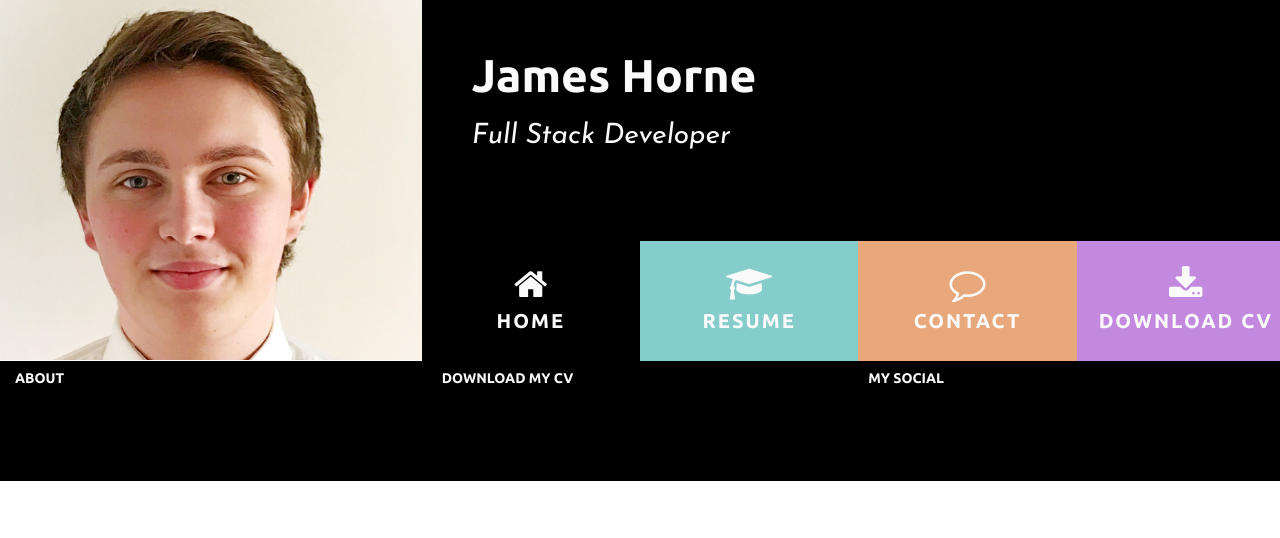
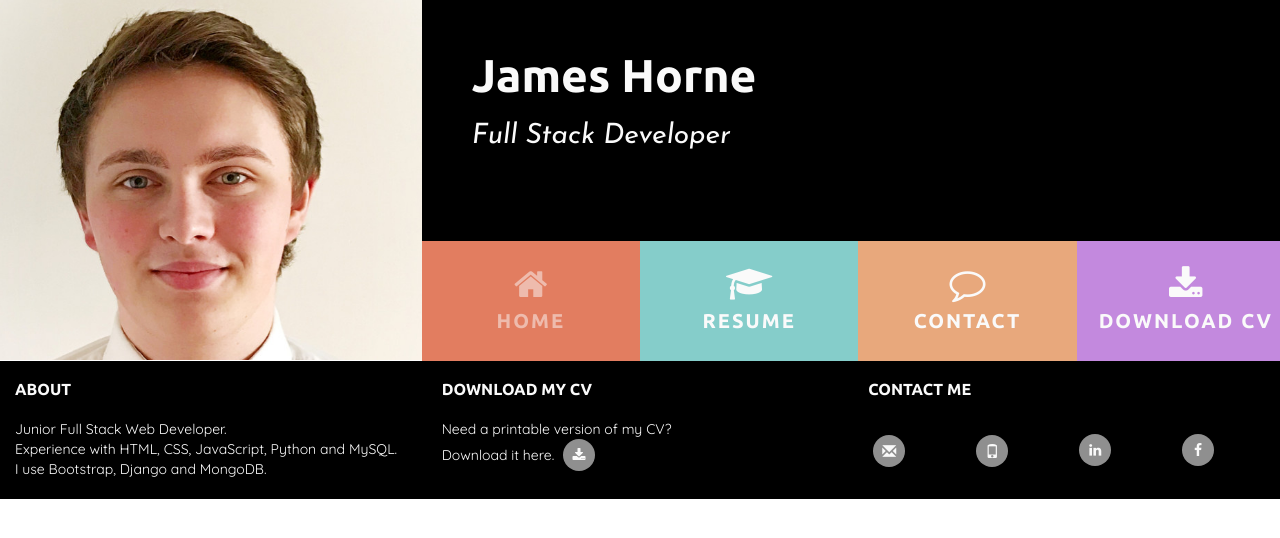
Before and after one commit to james99h39/mini-project-1, a plain HTML site: page index.html in a window 1280 px wide. Drawn offline with nearby package versions, Linux system fonts and the light colour scheme.

Commit message:
commit 3

```diff
--- a/assets/css/style.css
+++ b/assets/css/style.css
@@ -1,4 +1,4 @@
-@import url('https://fonts.googleapis.com/css?family=Ubuntu:700|Josefin+Sans:400i|Quicksand');
+@import url('https://fonts.googleapis.com/css?family=Ubuntu:700|Josefin+Sans:400i|Quicksand:400,700');
 
 body {
     color: #fafafa;
@@ -16,6 +16,7 @@ body {
 
 .quicksand {
     font-family: 'Quicksand', sans-serif;
+    font-weight: 400;
     color: #fafafa;
 }
 
@@ -92,8 +93,8 @@ header {
     background-color: #c389de;
 }
 
-#nav-current {
-    background-color: #000;
+.nav-current {
+    opacity: 0.5;
 }
 
 #nav {
@@ -169,6 +170,87 @@ footer {
     margin: 0px;
 }
 
+h5 {
+    font-size: 16px;
+    text-align: left;
+    padding-top: 10px;
+}
+
+footer a {
+    text-decoration: none;
+    color: #fafafa;
+    text-align: center;
+}
+
+.inline-block {
+    display: inline-block;
+    padding-top: 10px;
+    padding-bottom: 10px;
+}
+
+.list-inline {
+    padding-left: 15px;
+}
+
+footer .fa-download {
+    width: 32px;
+    height: 32px;
+    padding: 12px 0;
+    margin-left: 5px;
+    border-radius: 50%;
+    color: #fafafa;
+    text-align: center;
+    line-height: 8px;
+    background-color: #8f8f8f;
+}
+
+footer .cv {
+    padding-top: 5px;
+}
+
+footer .social-links {
+    padding-top: 25px;
+}
+
+footer .glyphicon-envelope, .glyphicon-phone, .fa-linkedin, .fa-facebook {
+    color: #fafafa;
+    font-size: 14px;
+    text-align: center;
+}
+
+footer i:hover {
+    background-color: #fafafa;
+    color: #ff7700;
+    width: 37px;
+    height: 37px;
+    line-height: 14px;
+    transition: all 0.35s ease-in-out;
+}
+
+.social-links {
+    padding-bottom: 10px;
+}
+
+.social-links li a i {
+    width: 32px;
+    height: 32px;
+    padding: 12px 0;
+    border-radius: 50%;
+    color: #fafafa;
+    text-align: center;
+    line-height: 8px;
+    background-color: #8f8f8f;
+}
+
+.social-links li a i:hover {
+    background-color: #fafafa;
+    color: #ff7700;
+    width: 37px;
+    height: 37px;
+    line-height: 14px;
+    transition: all 0.35s ease-in-out;
+}
+
 
 
 /* ---------------               .footer               --------------- */
--- a/index.html
+++ b/index.html
@@ -37,8 +37,8 @@
                 </div>
                 <div class="row">
                     <ul id="nav" class="list-inline clearfix ubuntu">
-                        <li class="col-xs-6 col-sm-3 nav nav-home float" id="nav-current">
-                            <a href="index.html"><i class="fa fa-home" aria-hidden="true"></i><span>Home</span></a>
+                        <li class="col-xs-6 col-sm-3 nav nav-home float">
+                            <a href="index.html"><i class="fa fa-home nav-current" aria-hidden="true"></i><span class="nav-current">Home</span></a>
                         </li>
                         <li class="col-xs-6 col-sm-3 nav nav-resume float">
                             <a href="#"><i class="fa fa-graduation-cap" aria-hidden="true"></i><span>Resume</span></a>
@@ -76,23 +76,38 @@
 
 
 
-    <footer class="container-fluid" style="background-color:#000;">
+    <footer class="container-fluid">
         <div class="row">
             <div class="col-sm-4">
                 <h5 class="uppercase ubuntu">
                     About
                 </h5>
+                <p class="inline-block quicksand">
+                    Junior Full Stack Web Developer.
+                    <br>Experience with HTML, CSS, JavaScript, Python and MySQL.
+                    <br>I use Bootstrap, Django and MongoDB.
+                </p>
             </div>
             <div class="col-sm-4">
                 <h5 class="uppercase ubuntu">
                     Download my CV
                 </h5>
+                <p class="inline-block quicksand">
+                    Need a printable version of my CV?
+                    <br>Download it here.
+                    <a href="#" class="cv" aria-hidden="true"><i class="fa fa-download"></i></a>
+                </p>
             </div>
             <div class="col-sm-4">
                 <h5 class="uppercase ubuntu">
-                        My Social
+                    Contact Me
                 </h5>
-                </div>
+                <ul class="list-inline social-links quicksand row">
+                    <li class="col-sm-3"><a href="mailto:james99h39@gmail.com" target="_blank"><i class="glyphicon glyphicon-envelope"></i></a></li>
+                    <li class="col-sm-3"><a href="tel:077531180950" target="_blank"><i class="glyphicon glyphicon-phone"></i></a></li>
+                    <li class="col-sm-3"><a href="https://www.linkedin.com/in/james-horne-734499159/" target="_blank"><i class="fa fa-linkedin"></i></a></li>
+                    <li class="col-sm-3"><a href="https://www.facebook.com/james.horne.31" target="_blank"><i class="fa fa-facebook"></i></a></li>
+                </ul>
             </div>
         </div>
     </footer>
```
Lines whose indentation alone changed are shown as unchanged.
